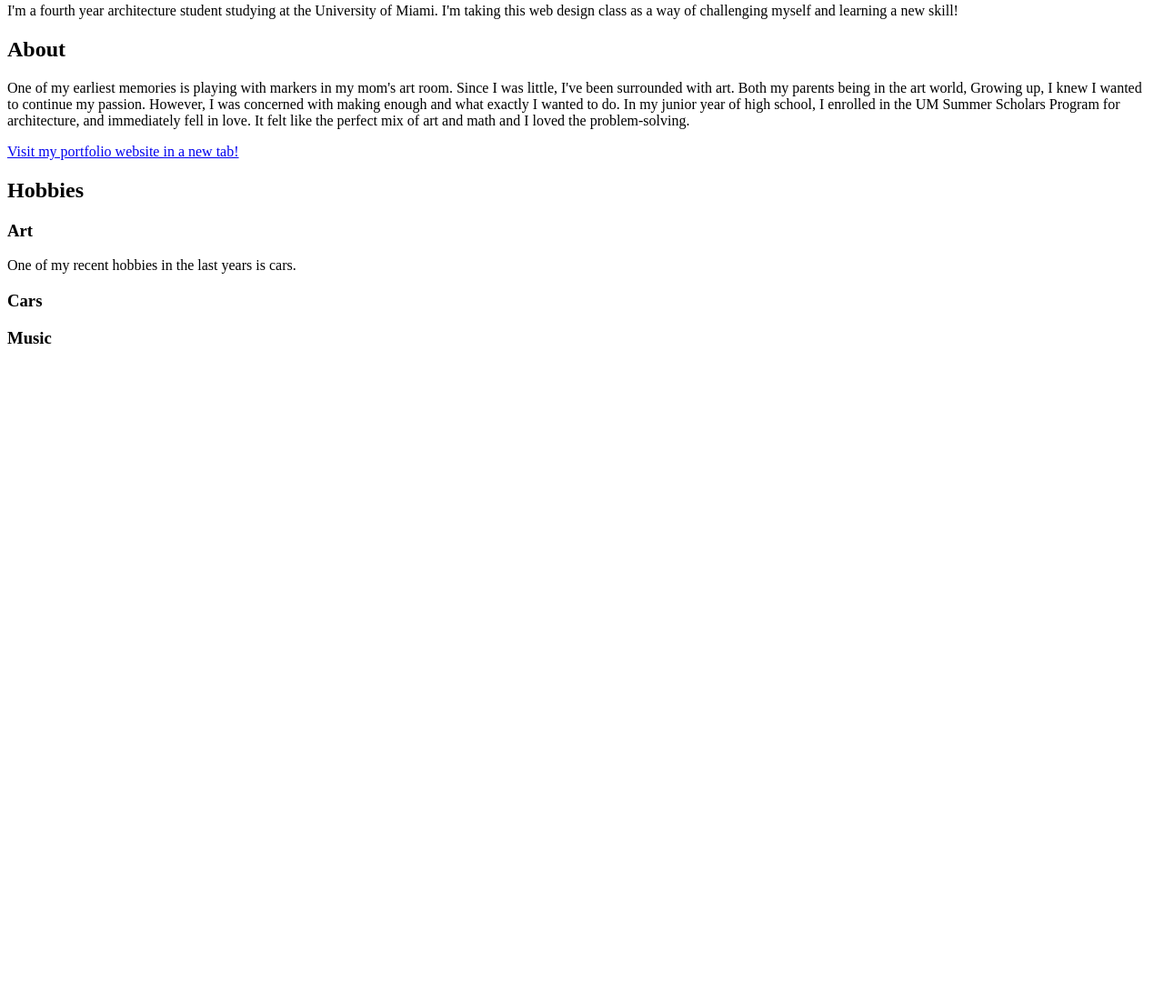
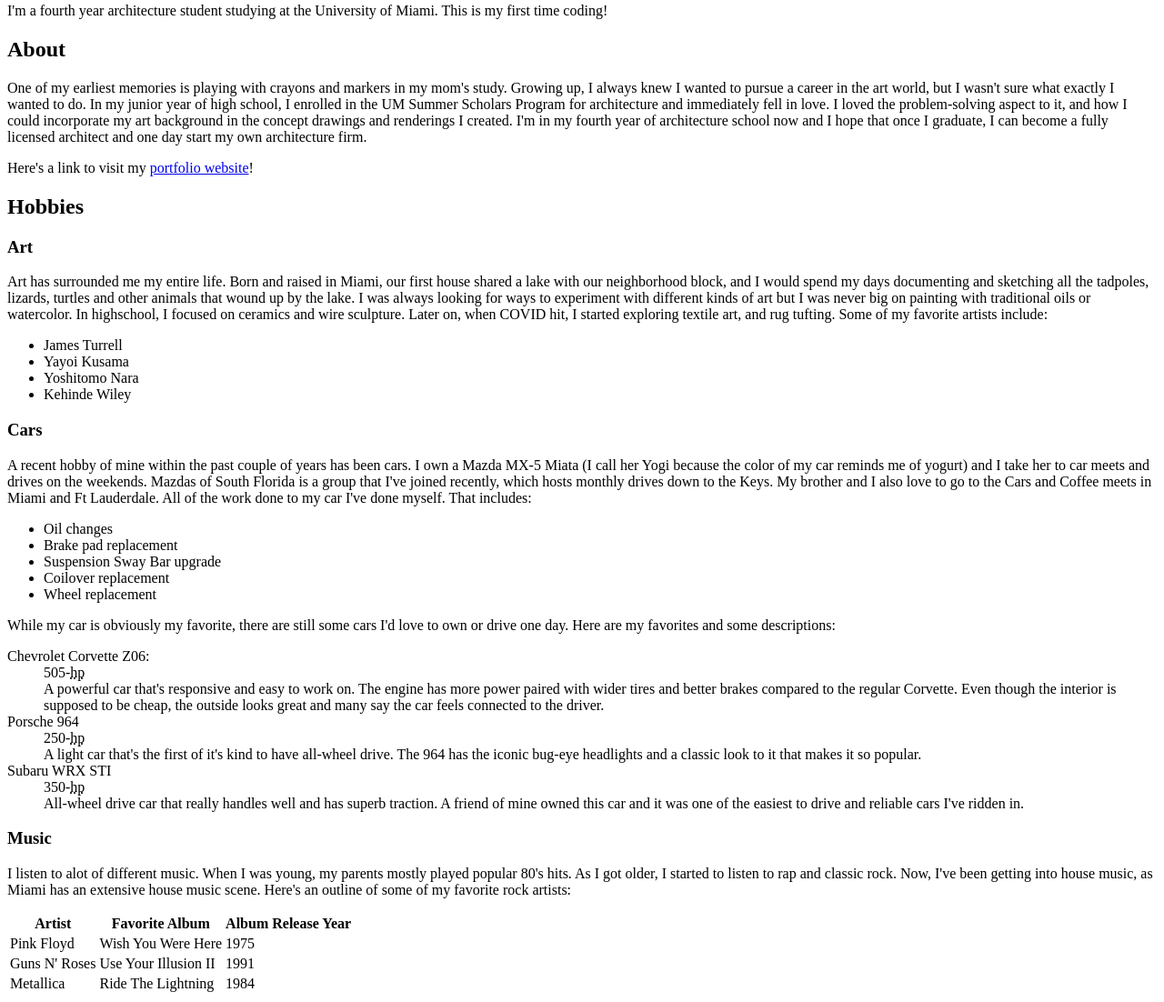
Before and after one commit to neftala/neftala.github.io, a plain HTML site: page index.html in a window 1280 px wide. Shown: the part 77-1179 px from the top of the page at 91% size. Before the commit the page ends 800 px from the top, so only its background shows below. Drawn offline with Linux system fonts and the light colour scheme.

Commit message:
Update index.html

```diff
--- a/index.html
+++ b/index.html
@@ -8,23 +8,89 @@
     <body>
         <h1>Hello there, my name's Nefele!</h1>
 
-        <p>I'm a fourth year architecture student studying at the University of Miami. I'm taking this web design class as a way of challenging myself and learning a new skill!</p>
+        <p>I'm a fourth year architecture student studying at the University of Miami. This is my first time coding!</p>
 
         <h2>About</h2>
 
-        <p>One of my earliest memories is playing with markers in my mom's art room. Since I was little, I've been surrounded with art. Both my parents being in the art world, Growing up, I knew I wanted to continue my passion. However, I was concerned with making enough and what exactly I wanted to do. In my junior year of high school, I enrolled in the UM Summer Scholars Program for architecture, and immediately fell in love. It felt like the perfect mix of art and math and I loved the problem-solving.</p>
+        <p>One of my earliest memories is playing with crayons and markers in my mom's study. Growing up, I always knew I wanted to pursue a career in the art world, but I wasn't sure what exactly I wanted to do. In my junior year of high school, I enrolled in the UM Summer Scholars Program for architecture and immediately fell in love. I loved the problem-solving aspect to it, and how I could incorporate my art background in the concept drawings and renderings I created. I'm in my fourth year of architecture school now and I hope that once I graduate, I can become a fully licensed architect and one day start my own architecture firm.</p>
 
-        <a href="https://nefele.net" target="_blank">Visit my portfolio website in a new tab!</a>
+        <p>Here's a link to visit my <a href="https://nefele.net" target="_blank">portfolio website</a>!</p>
 
         <h2>Hobbies</h2>
 
         <h3>Art</h3>
 
-        <p>One of my recent hobbies in the last years is cars.</p>
+        <p>Art has surrounded me my entire life. Born and raised in Miami, our first house shared a lake with our neighborhood block, and I would spend my days documenting and sketching all the tadpoles, lizards, turtles and other animals that wound up by the lake. I was always looking for ways to experiment with different kinds of art but I was never big on painting with traditional oils or watercolor. In highschool, I focused on ceramics and wire sculpture. Later on, when COVID hit, I started exploring textile art, and rug tufting. Some of my favorite artists include: </p>
+
+        <ul>
+            <li>James Turrell</li>
+            <li>Yayoi Kusama</li>
+            <li>Yoshitomo Nara</li>
+            <li>Kehinde Wiley</li>
+        </ul>
 
         <h3>Cars</h3>
 
+        <p>A recent hobby of mine within the past couple of years has been cars. I own a Mazda MX-5 Miata (I call her Yogi because the color of my car reminds me of yogurt) and I take her to car meets and drives on the weekends. Mazdas of South Florida is a group that I've joined recently, which hosts monthly drives down to the Keys. My brother and I also love to go to the Cars and Coffee meets in Miami and Ft Lauderdale. All of the work done to my car I've done myself. That includes:</p>
+
+        <ul>
+            <li>Oil changes</li>
+            <li>Brake pad replacement</li>
+            <li>Suspension Sway Bar upgrade</li>
+            <li>Coilover replacement</li>
+            <li>Wheel replacement</li>
+        </ul>
+
+        <pi>While my car is obviously my favorite, there are still some cars I'd love to own or drive one day. Here are my favorites and some descriptions:</pi>
+
+        <dl>
+            <dt>Chevrolet Corvette Z06:</dt>
+            <dd>505-<abbr title="Horsepower">hp</abbr></dd>
+            <dd>A powerful car that's responsive and easy to work on. The engine has more power paired with wider tires and better brakes compared to the regular Corvette. Even though the interior is supposed to be cheap, the outside looks great and many say the car feels connected to the driver.</dd>
+
+            <dt>Porsche 964</dt>
+            <dd>250-<abbr title="Horsepower">hp</abbr></dd>
+            <dd>A light car that's the first of it's kind to have all-wheel drive. The 964 has the iconic bug-eye headlights and a classic look to it that makes it so popular.</dd>
+
+            <dt>Subaru WRX STI</dt>
+            <dd>350-<abbr title="Horsepower">hp</abbr></dd>
+            <dd>All-wheel drive car that really handles well and has superb traction. A friend of mine owned this car and it was one of the easiest to drive and reliable cars I've ridden in.</dd>
+        </dl>
+
         <h3>Music</h3>
+
+        <p>I listen to alot of different music. When I was young, my parents mostly played popular 80's hits. As I got older, I started to listen to rap and classic rock. Now, I've been getting into house music, as Miami has an extensive house music scene. Here's an outline of some of my favorite rock artists:</p>
+
+        <table>
+            <thead>
+                <tr>
+                    <th>Artist</th>
+                    <th>Favorite Album</th>
+                    <th>Album Release Year</th>
+                </tr>
+            </thead>
+
+            <tbody>
+                <tr>
+                    <td>Pink Floyd</td>
+                    <td>Wish You Were Here</td>
+                    <td>1975</td>
+                </tr>
+
+                <tr>
+                    <td>Guns N' Roses</td>
+                    <td>Use Your Illusion II</td>
+                    <td>1991</td>
+                </tr>
+
+                <tr>
+                    <td>Metallica</td>
+                    <td>Ride The Lightning</td>
+                    <td>1984</td>
+                </tr>
+            </tbody>
+
+        </table>
 
 
 
```
